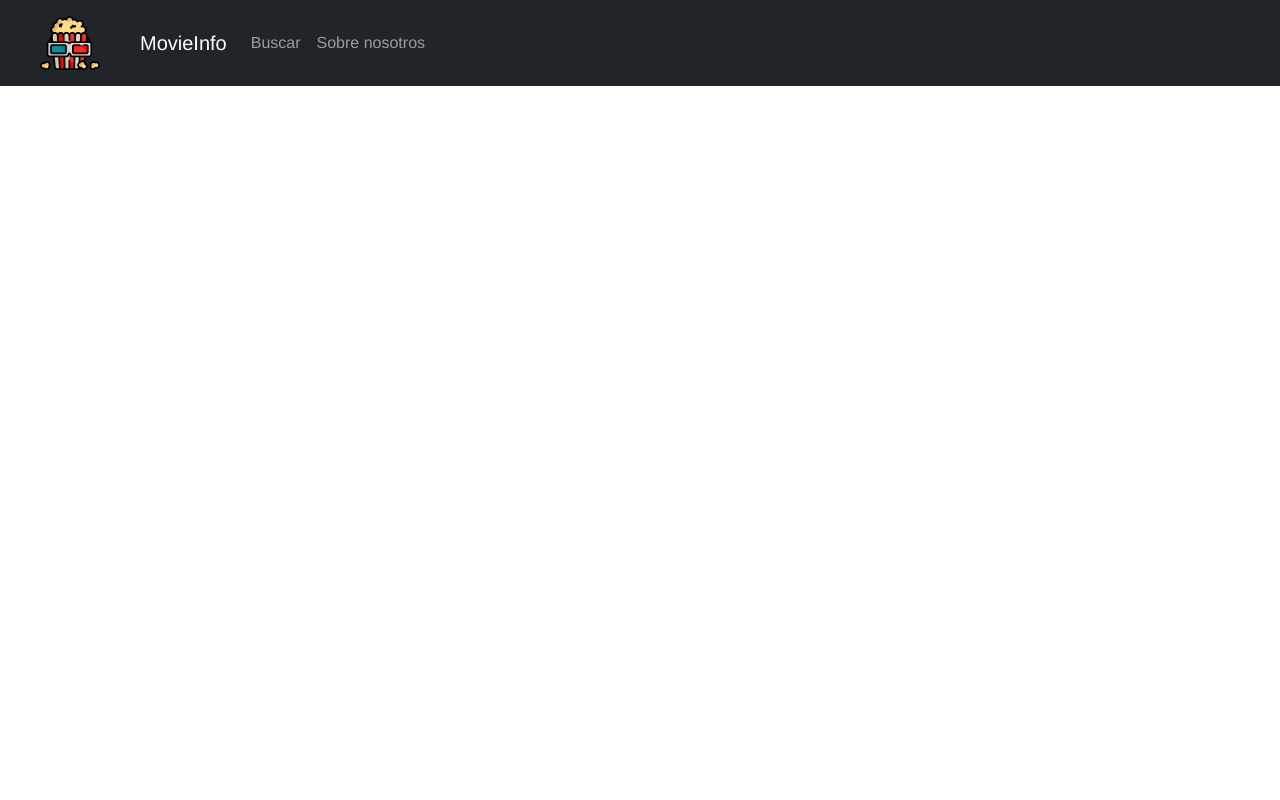
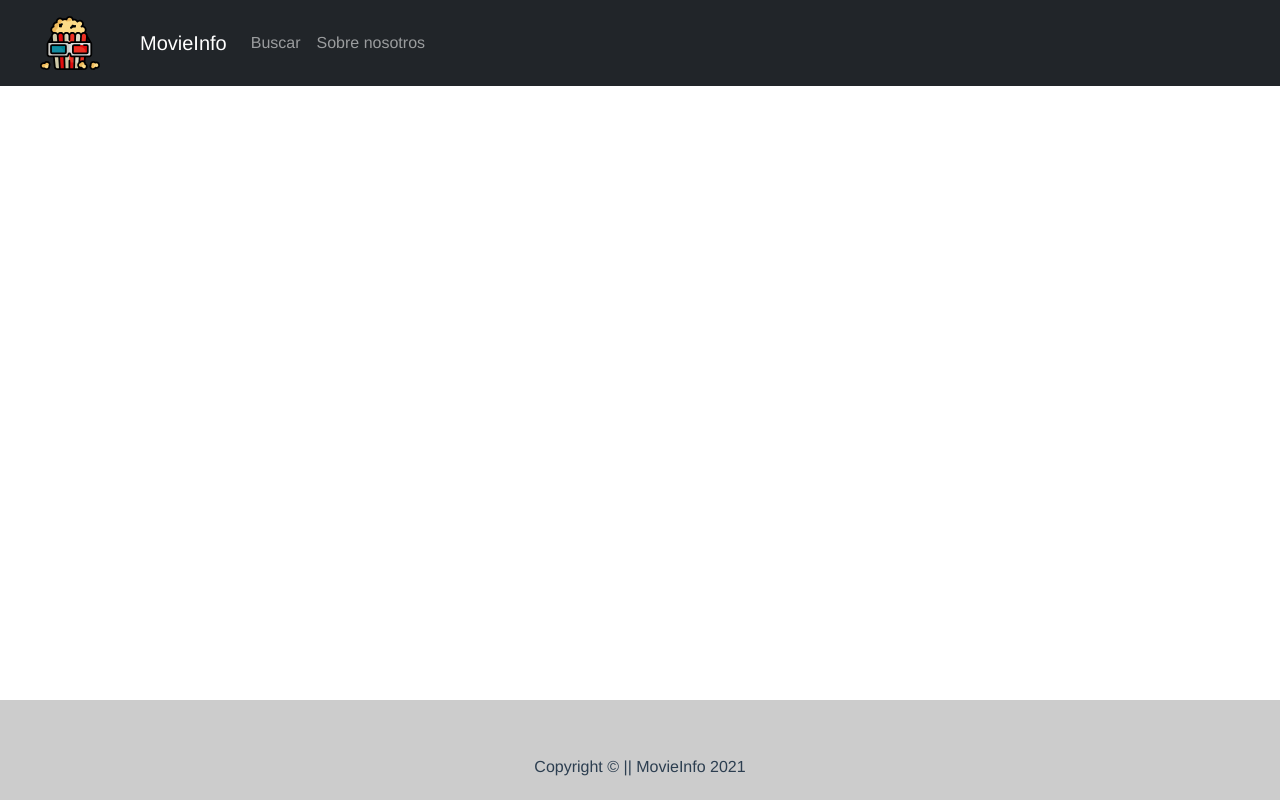
Before and after one commit to movieinfo/movieinfodotcom, a Vue app: page / in a window 1280 px wide. Built offline with nearby package versions, Linux system fonts and the light colour scheme.

Commit message:
Version 21.09.20

```diff
--- /dev/null
+++ b/src/components/Footer.vue
@@ -0,0 +1,30 @@
+<template>
+    <div>
+        <footer>
+            <p>
+                 Copyright © || MovieInfo 2021
+            </p>
+        </footer>
+    </div>
+</template>
+
+<style scoped>
+
+    footer {
+    position: fixed;
+    height: 100px;
+    bottom: 0;
+    width: 100%;
+    background: #ccc;
+    display:flex;
+
+
+    justify-content: center;
+    align-items: center;
+    }
+
+    p{
+        margin-top: 50px;
+    }
+
+</style>
--- a/src/views/Home.vue
+++ b/src/views/Home.vue
@@ -1,17 +1,19 @@
 <template>
   <div class="home">
-
     <Header></Header>
+    <Footer></Footer>
   </div>
 </template>
 
 <script>
 import Header from '@/components/Header'
+import Footer from '@/components/Footer'
 
 export default {
   name: 'Home',
   components: {
-      Header
+      Header,
+      Footer
   }
 }
 </script>
```
Also changed, not shown: src/components/HelloWorld.vue (deleted, +0 -30 lines).
